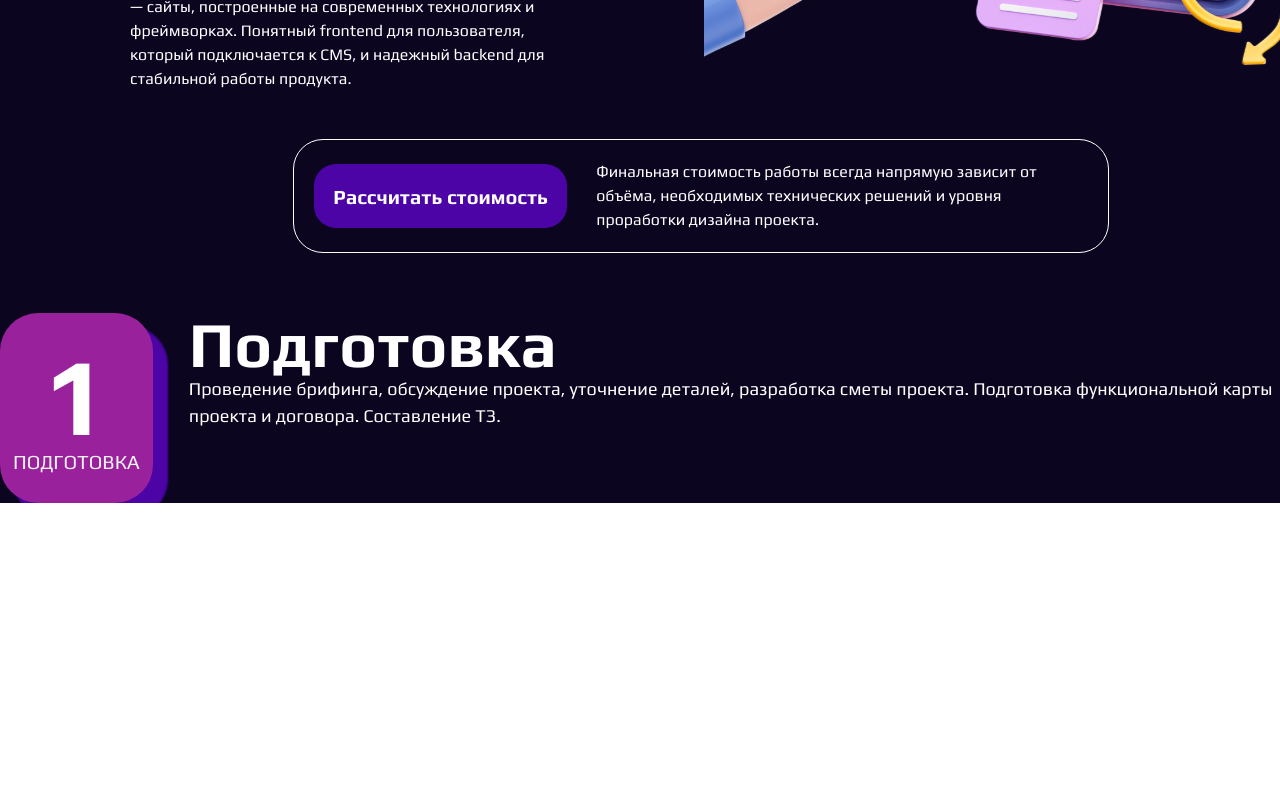
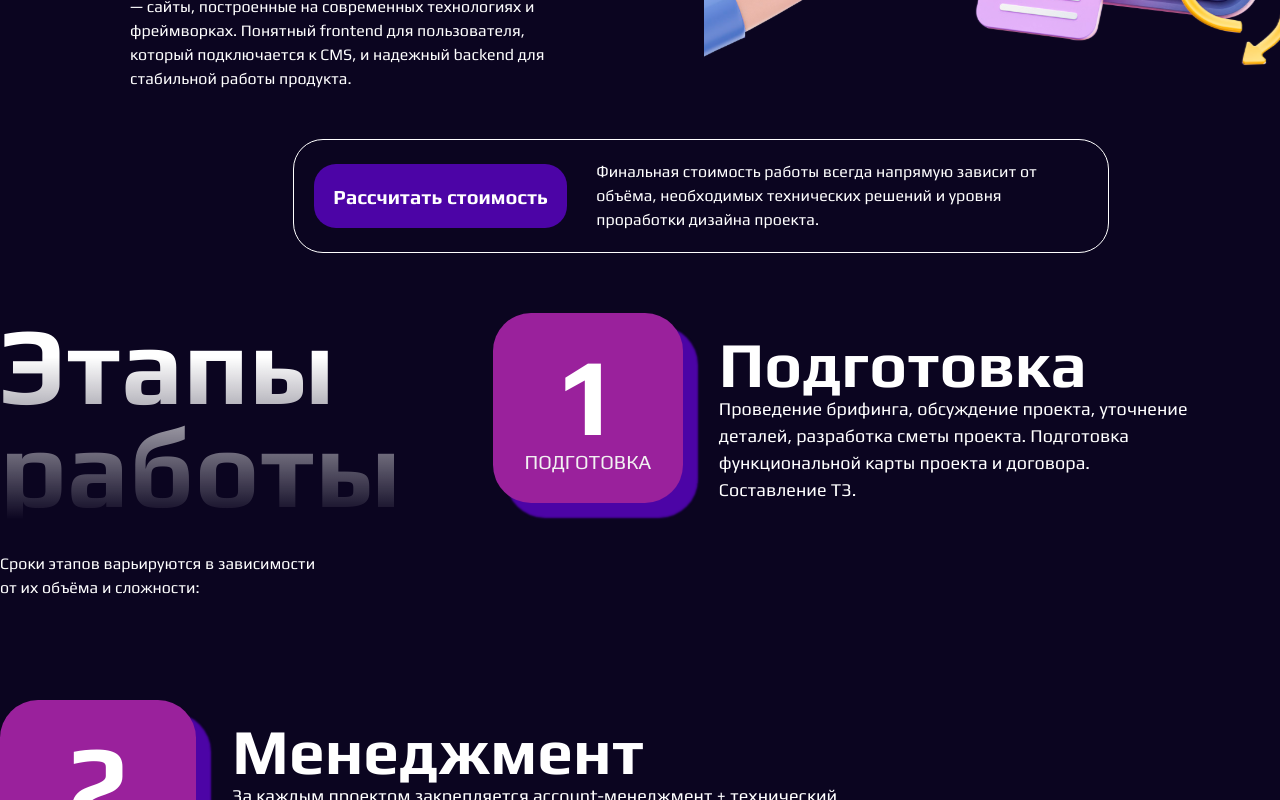
Before and after one commit to JulieBenchuk/web-studio, a Next.js app: page /development in a window 1280 px wide. Shown: the part 534-1334 px from the top of the page. Before the commit the page ends 1037 px from the top, so only its background shows below. Built offline with nearby package versions, Linux system fonts and the light colour scheme.

Commit message:
feat:add stagesOfWork component and Styles

```diff
--- /dev/null
+++ b/src/components/stagesOfWork/MocStages.ts
@@ -0,0 +1,65 @@
+export const dataStagesDevelopment = [
+    {
+        id: '1',
+        title: 'Подготовка',
+        desc: 'Проведение брифинга, обсуждение проекта, уточнение\n' +
+            'деталей, разработка сметы проекта. Подготовка\n' +
+            'функциональной карты проекта и договора.\n' +
+            'Составление ТЗ.'
+    },
+    {
+        id: '2',
+        title: 'Менеджмент',
+        desc: 'За каждым проектом закрепляется account-менеджмент + технический\n' +
+            'руководитель (ТРП). ТРП отвечает за качество продукта и руководит\n' +
+            'командой разработчиков. Все задачи фиксируются в Битрикс24,\n' +
+            'что обеспечивает возможность управлять рисками'
+    },
+    {
+        id: '3',
+        title: 'Аналитика',
+        desc: 'Определение ключевой и дополнительных целей проекта\n' +
+            'Предпроектное обследование, CJM (формирование фокус-\n' +
+            'групп, портрета клиента, сценариев пользователя). Разработка\n' +
+            ' интерактивного прототипа, его тестирование.'
+    },
+    {
+        id: '4',
+        title: 'Интеграция',
+        desc: 'Агрегация требований и согласование сценариев.\n' +
+            'Настройка системы со стороны сайта.\n' +
+            'Тестирование.'
+    },
+    {
+        id: '5',
+        title: 'Дизайн',
+        desc: 'Разработка дизайн-концепций. Разработка макетов\n' +
+            'страниц, элементов дизайна и UI-kit. Разработка\n' +
+            ' дизайна мобильных приложений.'
+    },
+    {
+        id: '6',
+        title: 'Разработка',
+        desc: 'Проектирование архитектуры системы. \n' +
+            'Вёрстка и имплементация шаблонов страниц и компонентов.\n' +
+            ' Разработка функциональной части. Модульное и функциональное\n' +
+            ' тестирование. Конфигурирование серверного окружения.'
+    },
+    {
+        id: '7',
+        title: 'Тестирование',
+        desc: 'Выгрузка сайта на хостинг. Полный аудит системы перед запуском.\n' +
+            ' Нагрузочное тестирование для плановых и пиковых показателей.\n' +
+            ' Аудит административной части сайта и мониторинг работы\n' +
+            ' в «боевых» условиях'
+    },
+    {
+        id: '8',
+        title: 'Запуск',
+        desc: 'Настройка системы контроля версии Git. Выполнение\n' +
+            'регламентных ежемесячных задач (по согласованию)\n' +
+            'Разработка новых функциональных модулей,\n' +
+            ' поддержка и развитие ресурса. Администрирование\n' +
+            ' серверов. Ежемесячная отчётность'
+    },
+]
--- /dev/null
+++ b/src/components/stagesOfWork/stagesOfWork.tsx
@@ -0,0 +1,30 @@
+import React from 'react';
+import Wrapper from "@/components/common/wrapper";
+import SmallTitle from "@/components/common/Titles/SmallTitle";
+import StagesWork from "@/components/common/stagesWork/stagesWork";
+import {dataStagesDevelopment} from "@/components/stagesOfWork/MocStages";
+import style from '../../styles/components/stagesOfWorks.module.scss'
+
+const StagesOfWork = () => {
+    return (
+        <Wrapper className={style.wrapper}>
+            {dataStagesDevelopment.map(el =>
+                el.id === '1'
+                    ? <div className={style.topBlock}>
+                        <div className={style.titleBlock}>
+                            <SmallTitle>Этапы работы</SmallTitle>
+                            <p className={style.description}>
+                                {'Сроки этапов варьируются в зависимости\nот их объёма и сложности:'}
+                            </p>
+                        </div>
+                        <StagesWork text={el.desc} title={el.title} number={Number(el.id)} key={el.id}/>
+                    </div>
+                    :
+                    <div className={style.items}>
+                        <StagesWork text={el.desc} title={el.title} number={Number(el.id)} key={el.id}/>
+                    </div>)}
+        </Wrapper>
+    );
+};
+
+export default StagesOfWork;
--- a/src/pages/development.tsx
+++ b/src/pages/development.tsx
@@ -2,7 +2,7 @@ import React from 'react';
 import TopBlock from "@/components/common/topBlock/TopBlock";
 import Head from "next/head";
 import style from "@/styles/Home.module.scss";
-import StagesWork from "@/components/common/stagesWork/stagesWork";
+import StagesOfWork from "@/components/stagesOfWork/stagesOfWork";
 
 const Development: React.FC<{}> = ({}) => {
 
@@ -13,9 +13,7 @@ const Development: React.FC<{}> = ({}) => {
             </Head>
             <main className={style.main}>
                 <TopBlock/>
-                <StagesWork
-                    text={'Проведение брифинга, обсуждение проекта, уточнение деталей, разработка сметы проекта. Подготовка функциональной карты проекта и договора. Составление ТЗ. '}
-                    title={'Подготовка'} number={1}/>
+                <StagesOfWork/>
             </main>
 
         </>
--- /dev/null
+++ b/src/styles/components/stagesOfWorks.module.scss
@@ -0,0 +1,30 @@
+@import '../mixins';
+@import '../variables';
+
+.wrapper {
+  display: flex;
+  flex-direction: column;
+
+  &:nth-child(n+1) {
+    row-gap: 100px;
+  }
+
+
+  .topBlock {
+    display: flex;
+
+    .titleBlock {
+
+      .description {
+        padding-top: 32px;
+        white-space: pre-wrap;
+        @include Text-FS-FW-LH(16PX, 400, 150%);
+        color: $text-color-primary;
+
+      }
+    }
+
+  }
+
+
+}
--- a/src/styles/components/stagesWorks/stagesWorks.module.scss
+++ b/src/styles/components/stagesWorks/stagesWorks.module.scss
@@ -27,6 +27,9 @@
   }
 
   .descriptionBlock {
+    width: 70%;
+    padding-top: 20px;
+
     .title {
       @include Text-FS-FW-LH(64px, 700, 97.2%);
       color: $text-color-primary;
@@ -35,6 +38,7 @@
     .description {
       @include Text-FS-FW-LH(18px, 400, 150%);
       color: $text-color-primary;
+      white-space: pre-wrap;
     }
   }
 }
```
